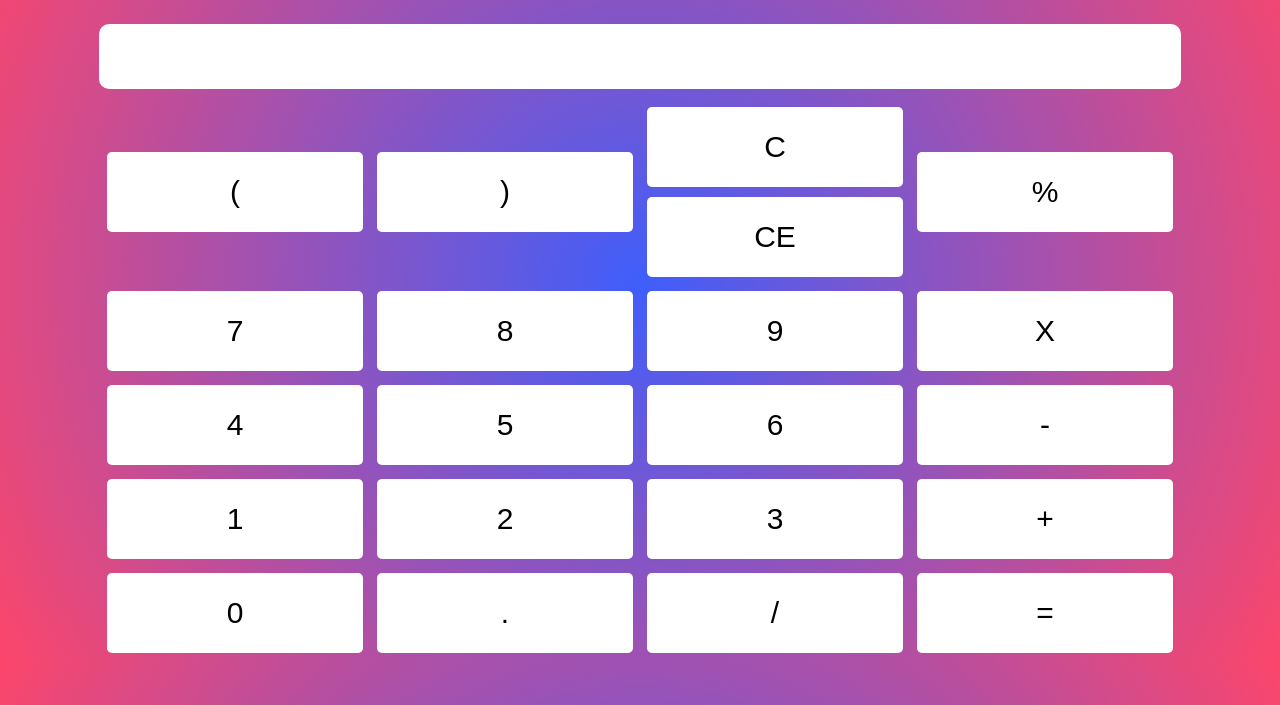
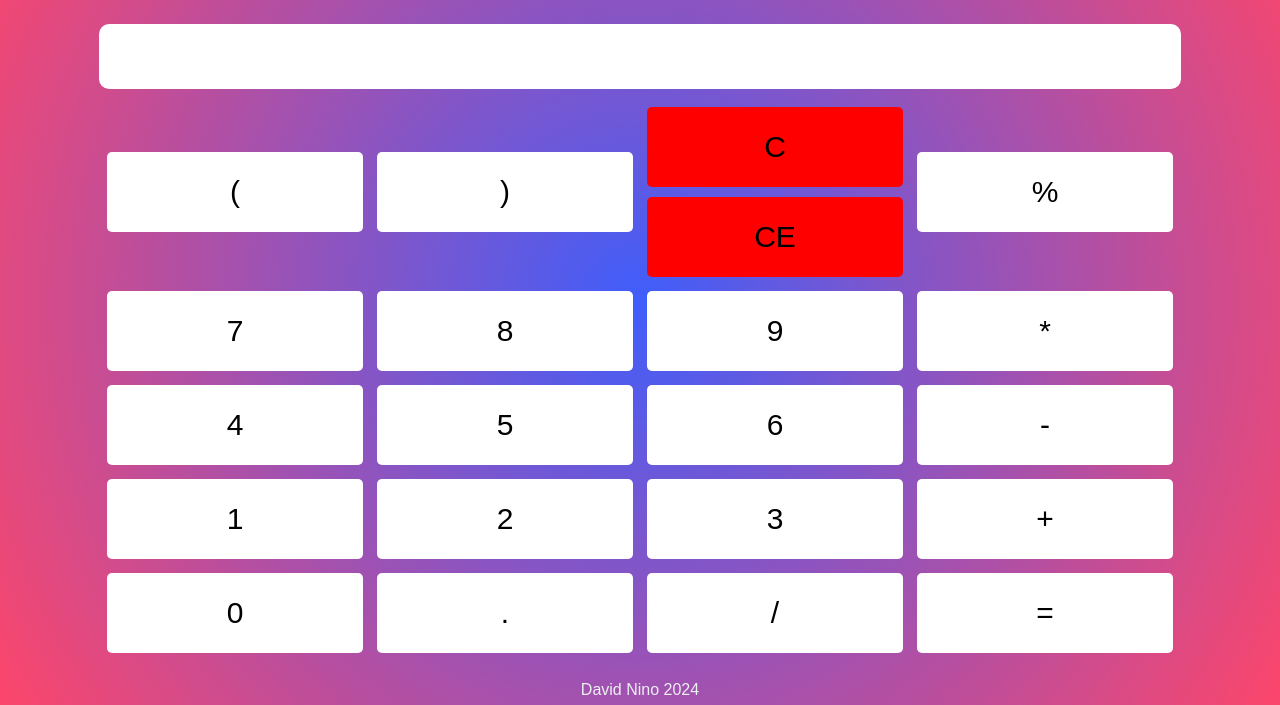
Before and after one commit to Davidnino21/simple-calculator, a plain HTML site: page index.html in a window 1280 px wide. Shown: the part 95-800 px from the top of the page. Drawn offline with Linux system fonts and the light colour scheme.

Commit message:
added footer

```diff
--- a/index.html
+++ b/index.html
@@ -22,10 +22,10 @@
                     <td>
                         <div>
                             <div>
-                                <button>C</button>
+                                <button style="background-color: red;">C</button>
                             </div>
                             <div>
-                                <button>CE</button>
+                                <button style="background-color: red;">CE</button>
                             </div>
                         </div>
                     </td>
@@ -35,7 +35,7 @@
                     <td><button>7</button></td>
                     <td><button>8</button></td>
                     <td><button>9</button></td>
-                    <td><button>X</button></td>
+                    <td><button>*</button></td>
                 </tr>
                 <tr>
                     <td><button>4</button></td>
@@ -56,8 +56,14 @@
                     <td><button>=</button></td>
                 </tr>
             </table>
+            <div>
+                <footer>
+                    David Nino 2024
+                </footer>
+            </div>
         </div>
     </div>
+
     <script src="script.js"></script>
 </body>
 
```
